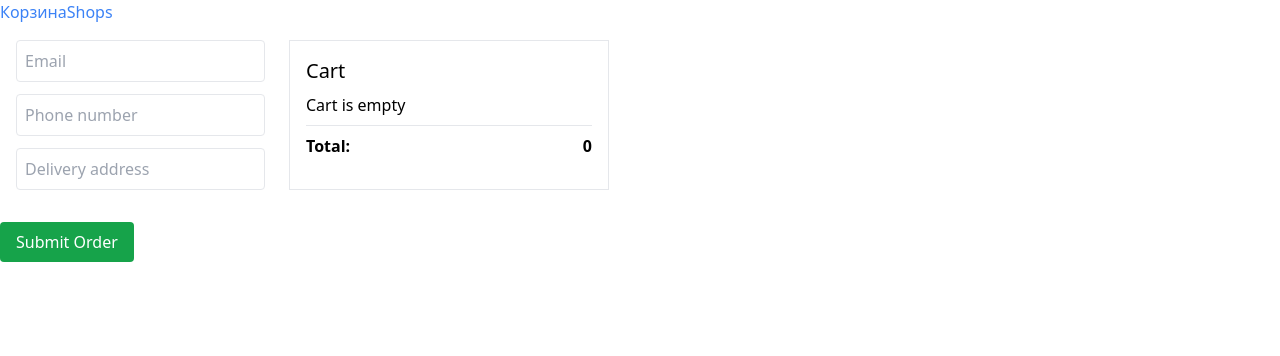
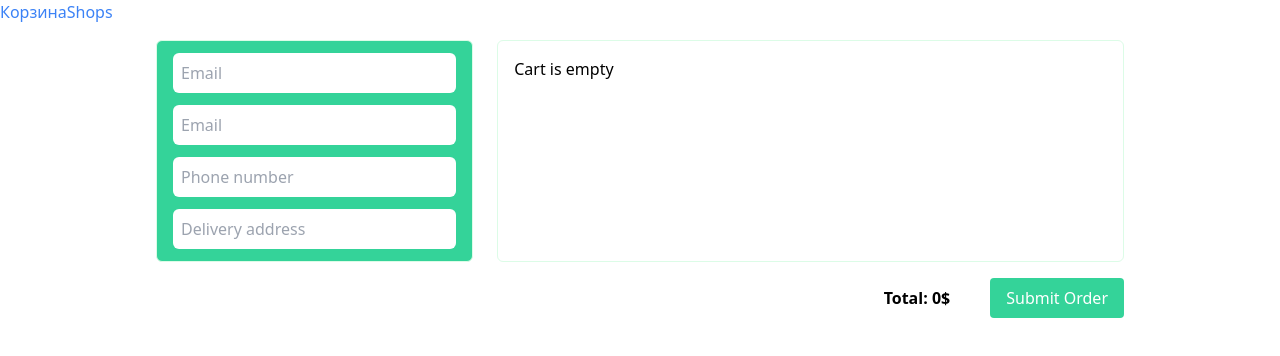
Before and after one commit to vladatsypyak/flower-delivery, a React (Create React App) app in the folder front/: page /cart in a window 1280 px wide. Shown: the top 356 px of the page. Built offline with nearby package versions, Linux system fonts and the light colour scheme.

Commit message:
add styles to cart

```diff
--- a/front/src/components/Cart/Cart.tsx
+++ b/front/src/components/Cart/Cart.tsx
@@ -1,46 +1,56 @@
-import React, {useMemo} from "react";
-import {useCart} from "../../hooks/useCart";
+import React from "react";
+import {CartItem} from "@/types";
+import { Trash2, Plus, Minus } from "lucide-react";
 
-const Cart: React.FC = () => {
-    const { cart, removeFromCart, removeOne, addOne } = useCart();
-    const total = useMemo(
-        () => cart.reduce((sum, item) => sum + item.price * item.quantity, 0),
-        [cart]
-    );    return (
-        <div className="border p-4 w-80">
-            <h2 className="text-xl mb-2">Cart</h2>
-            {cart.length === 0 ? (
+
+interface CartProps {
+    products: CartItem[],
+    total: number,
+    removeFromCart: (id: string)=> void,
+    removeOne: (id: string)=> void,
+    addOne: (id: string)=> void
+
+
+}
+
+const Cart: React.FC<CartProps> = ({products, total, removeFromCart, removeOne, addOne }) => {
+
+    return (
+        <div className="p-4 w-[800px]  border border-green-100 overflow-y-auto rounded-md">
+            {products.length === 0 ? (
                 <p>Cart is empty</p>
             ) : (
-                cart.map((item) => (
-                    <div key={item._id} className="flex justify-between mb-2">
-                        <span>{item.name} x {item.quantity}</span>
-                        <button
-                            className="text-red-500"
-                            onClick={() => removeFromCart(item._id)}
-                        >
-                            Remove
-                        </button>
+                products.map((item) => (
+                    <div key={item._id} className="flex items-center  justify-between mb-2 bg-white border-b border-green-100 p-3">
+                        <p className={"w-[38%]"}>{item.name} </p>
+                        <p > x{item.quantity}</p>
+
+                      <div className={"flex gap-2 "}>
                           <button
                               className="text-blue-500"
                               onClick={() => removeOne(item._id)}
                           >
-                            Minus
+                              <Minus size={24}/>
+
                           </button>
                           <button
                               className="text-blue-500"
                               onClick={() => addOne(item._id)}
                           >
-                            Plus
+                              <Plus size={24}/>
                           </button>
+                          <button
+                              className="text-red-500"
+                              onClick={() => removeFromCart(item._id)}
+                          >
+                              <Trash2 size={24} />                        </button>
+                      </div>
                     </div>
 
                 ))
             )}
-            <div className="border-t mt-2 pt-2 flex justify-between font-bold">
-                <span>Total:</span>
-                <span>{total}</span>
-            </div>
+
+
         </div>
     );
 };
--- a/front/src/components/OrderForm/OrderForm.tsx
+++ b/front/src/components/OrderForm/OrderForm.tsx
@@ -20,13 +20,22 @@ const OrderForm: React.FC<OrderFormProps> = ({ onSubmit }) => {
 
     return (
         <>
-            <form id="order-form" onSubmit={handleSubmit(onSubmit)} className="flex flex-col gap-3 max-w-md">
+            <form id="order-form" onSubmit={handleSubmit(onSubmit)} className="flex flex-col bg-emerald-400 gap-3 w-[400px] rounded-md border border-green-100 px-4 py-3">
                 <div>
                     <input
                         type="email"
                         placeholder="Email"
                         {...register("email", { required: "Email is required" })}
-                        className="border p-2 w-full rounded"
+                        className="  p-2 w-full rounded-md focus:outline-emerald-600"
+                    />
+                    {errors.email && <p className="text-red-500  text-sm">{errors.email.message}</p>}
+                </div>
+                <div>
+                    <input
+                        type="email"
+                        placeholder="Email"
+                        {...register("email", { required: "Email is required" })}
+                        className=" p-2 w-full rounded-md focus:outline-emerald-600"
                     />
                     {errors.email && <p className="text-red-500 text-sm">{errors.email.message}</p>}
                 </div>
@@ -39,7 +48,7 @@ const OrderForm: React.FC<OrderFormProps> = ({ onSubmit }) => {
                             required: "Phone number is required",
                             pattern: { value: /^[0-9+\- ]+$/, message: "Invalid phone number" },
                         })}
-                        className="border p-2 w-full rounded"
+                        className=" p-2 w-full rounded-md focus:outline-emerald-600"
                     />
                     {errors.phone && <p className="text-red-500 text-sm">{errors.phone.message}</p>}
                 </div>
@@ -49,7 +58,7 @@ const OrderForm: React.FC<OrderFormProps> = ({ onSubmit }) => {
                         type="text"
                         placeholder="Delivery address"
                         {...register("address", { required: "Address is required" })}
-                        className="border p-2 w-full rounded"
+                        className=" p-2 w-full rounded-md focus:outline-emerald-600"
                     />
                     {errors.address && <p className="text-red-500 text-sm">{errors.address.message}</p>}
                 </div>
--- a/front/src/pages/Cart.tsx
+++ b/front/src/pages/Cart.tsx
@@ -1,4 +1,4 @@
-import React, { useState, useEffect } from "react";
+import React, {useState, useEffect, useMemo} from "react";
 import OrderForm from "../components/OrderForm/OrderForm";
 
 import Cart from "../components/Cart/Cart";
@@ -8,20 +8,20 @@ import it from "node:test";
 
 
 const CartPage: React.FC = () => {
+    const { cart, removeFromCart, removeOne, addOne } = useCart();
+    const total = useMemo(
+        () => cart.reduce((sum, item) => sum + item.price * item.quantity, 0),
+        [cart]
+    );
 
     const handleOrderSubmit = async (data: { email: string; phone: string; address: string }) => {
         console.log("Order data:", data);
         const itemsJSON = localStorage.getItem("cart")
         const items = itemsJSON ? JSON.parse(itemsJSON) : null
-
-        console.log(items)
-        console.log(items?.length)
         if(items?.length === 0) {
             alert("Cart is empty")
             return
         }
-
-
 
         const res = await fetch("http://localhost:3000/api/orders", {
             method: "POST",
@@ -37,22 +37,29 @@ const CartPage: React.FC = () => {
         }
     }
     return (
-        <>
-            <div className="flex p-4 gap-6">
+        <div className={"w-[1000px] mx-auto  p-4"}>
+            <div className="flex  gap-6  ">
                 <OrderForm onSubmit={handleOrderSubmit} />
-                <Cart/>
+
+                    <Cart  addOne={addOne} removeFromCart={removeFromCart} removeOne={removeOne} total={total} products={cart}/>
+
+
 
 
             </div>
-            <button
-            type="submit"
-            form="order-form"
-            className="bg-green-600 text-white py-2 px-4 rounded mt-4 hover:bg-green-700"
-        >
-            Submit Order
-        </button>
 
-        </>
+            <div className={"flex justify-end gap-[40px] items-center mt-4 "}>
+                <span className={"font-semibold"}>Total: <span>{total}</span>$</span>
+
+                <button
+                    type="submit"
+                    form="order-form"
+                    className="bg-emerald-400 text-white py-2 px-4 rounded hover:bg-green-700"
+                >
+                    Submit Order
+                </button>
+            </div>
+        </div>
     );
 };
 
```
Lines whose indentation alone changed are shown as unchanged.
